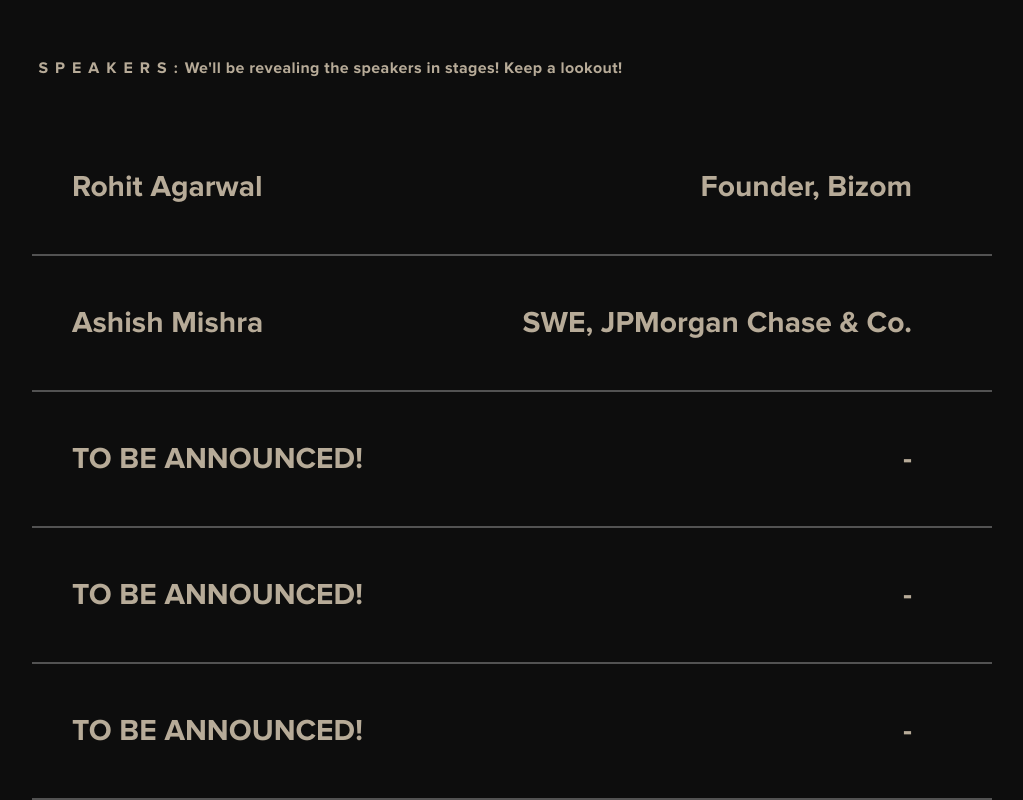
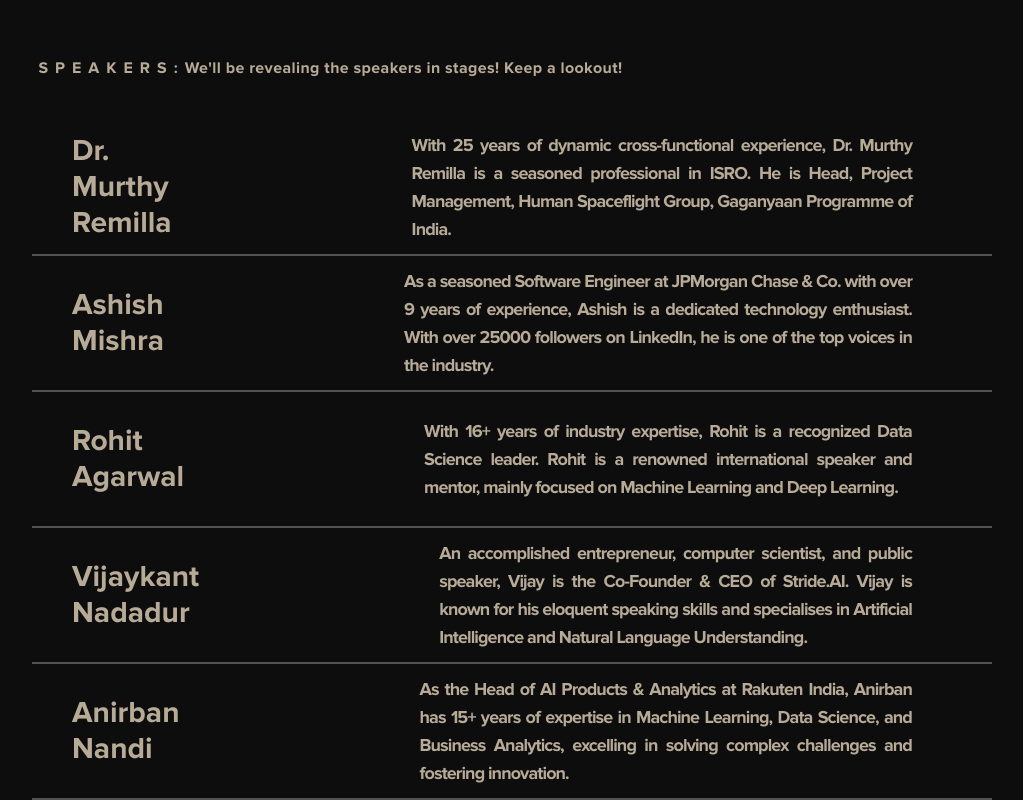
Before and after one commit to CodeChefVIT/techtalks23-landing, a Next.js app in the folder techtalks24-landing/: page /landing in a window 1280 px wide. Shown: the part 1680-2480 px from the top of the page, without its empty margins (128-1151 px from the left). Built offline with nearby package versions, Linux system fonts and the light colour scheme.

Commit message:
update: descriptions

```diff
--- a/techtalks24-landing/src/components/Countdown.js
+++ b/techtalks24-landing/src/components/Countdown.js
@@ -2,7 +2,7 @@
 import { useState, useEffect } from "react";
 import { motion } from "framer-motion";
 const Countdown = () => {
-  const timeOfEvent = new Date(2023, 8, 24, 7, 0);
+  const timeOfEvent = new Date(2023, 8, 20, 7, 0);
   const [countdown, setCountdown] = useState({ days: 0, hours: 0, minutes: 0 });
   const [isHovered1, setIsHovered1] = useState(false);
   const [isHovered2, setIsHovered2] = useState(false);
--- a/techtalks24-landing/src/components/Timeline.js
+++ b/techtalks24-landing/src/components/Timeline.js
@@ -3,11 +3,11 @@
 
 const Timeline = () => {
   const events = [
-    { time: "Rohit Agarwal", event: "Founder,  Bizom" },
-    { time: "Ashish Mishra", event: "SWE, JPMorgan Chase & Co." },
-    { time: "TO BE ANNOUNCED!", event: "-" },
-    { time: "TO BE ANNOUNCED!", event: "-" },
-    { time: "TO BE ANNOUNCED!", event: "-" },
+    { time: "Dr. Murthy Remilla", event: "With 25 years of dynamic cross-functional experience, Dr. Murthy Remilla is a seasoned professional in ISRO. He is Head, Project Management, Human Spaceflight Group, Gaganyaan Programme of India." },
+    { time: "Ashish Mishra", event: "As a seasoned Software Engineer at JPMorgan Chase & Co. with over 9 years of experience, Ashish is a dedicated technology enthusiast. With over 25000 followers on LinkedIn, he is one of the top voices in the industry." },
+    { time: "Rohit Agarwal", event: "With 16+ years of industry expertise, Rohit is a recognized Data Science leader. Rohit is a renowned international speaker and mentor, mainly focused on Machine Learning and Deep Learning." },
+    { time: "Vijaykant Nadadur", event: "An accomplished entrepreneur, computer scientist, and public speaker, Vijay is the Co-Founder & CEO of Stride.AI. Vijay is known for his eloquent speaking skills and specialises in Artificial Intelligence and Natural Language Understanding." },
+    { time: "Anirban Nandi", event: "As the Head of AI Products & Analytics at Rakuten India, Anirban has 15+ years of expertise in Machine Learning, Data Science, and Business Analytics, excelling in solving complex challenges and fostering innovation." },
   ];
   // console.log(100 / events.length);
   const [isHovered, setIsHovered] = useState(false);
@@ -33,7 +33,7 @@
               onMouseLeave={handleHover}
               key={index}
               // className={`flex ml-40 h-[20%]`}
-              className={` flex justify-between mx-auto sm:ml-2 sm:gap-[20vw] xs:text-xl h-[${
+              className={` flex gap-60 mx-auto sm:ml-2 sm:gap-[20vw] xs:text-xl h-[${
                 100 / events.length
               }%] border-b-[2px] border-neutral-600 w-[75%] md:w-full gap-44 text-grey text-3xl font-semibold z-20 px-10`}
               whileHover={{
@@ -43,7 +43,7 @@
               transition={{ duration: 0.2, ease: "easeInOut" }}
             >
               <div className=" flex flex-col justify-center">{e.time}</div>
-              <div className="flex flex-col justify-center pr-10">
+              <div className="flex flex-col text-justify text-lg font-light tracking-tighter justify-center pr-10 xl:text-base lg:text-sm lgg:text-xs lgg:w-[40rem]">
                 {e.event}
               </div>
             </motion.div>
--- a/techtalks24-landing/tailwind.config.js
+++ b/techtalks24-landing/tailwind.config.js
@@ -9,6 +9,7 @@
       '2xl': {'max': '1535px'},
       'xl': {'max': '1279px'},
       'lg': {'max': '1100px'},
+      'lgg':{'max': '1000px'},
       'mdl':{'max': '830px'},
       'md': {'max': '767px'},
       'sm': {'max': '639px'},
```
